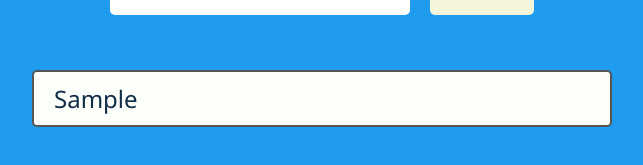
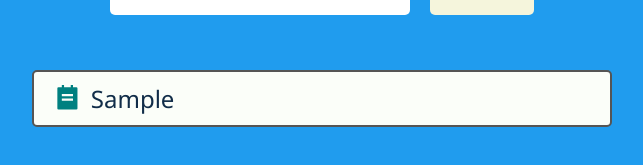
Before and after one commit to mariata06/todo-App, a React (Create React App) app: page / in a window 1280 px wide. Both pictures are taken after typing "Sample" into the empty fields and a click on the button "Submit". Shown: the part 163-328 px from the top of the page, without its empty margins (318-961 px from the left). Built offline with nearby package versions, Linux system fonts and the light colour scheme.

Commit message:
Массив строк задач заменяет на массив объектов задач, подключает библиотеку для генерации уникального id

```diff
--- a/package.json
+++ b/package.json
@@ -8,7 +8,9 @@
     "@testing-library/user-event": "^13.5.0",
     "react": "^18.2.0",
     "react-dom": "^18.2.0",
+    "react-icons": "^4.7.1",
     "react-scripts": "5.0.1",
+    "uuid": "^9.0.0",
     "web-vitals": "^2.1.4"
   },
   "scripts": {
--- a/src/App.js
+++ b/src/App.js
@@ -1,4 +1,5 @@
 import { useState } from 'react';
+import { v4 as uuidv4 } from 'uuid'; //- генерирует уникальный id
 import TodoList from './components/Todos/TodoList';
 import TodoForm from './components/Todos/TodoForm';
 import './App.css';
@@ -9,12 +10,19 @@ function App() {
 
   //- обработчик добавления новой задачи
   const addTodoHandler = (text) => {
-    setTodos([...todos, text])
+    const newTodo = {
+      text: text,
+      isCompleted: false,
+      id: uuidv4(), //-вызов функции генерации уникального id
+    }
+
+    console.log(newTodo);
+    setTodos([...todos, newTodo])
   }
 
   //- обработчик удаления выполненных задач
-  const deleteTodoHandler = (index) => {
-    setTodos(todos.filter((_, idx) => idx !== index))
+  const deleteTodoHandler = (id) => {
+    setTodos(todos.filter((todo) => todo.id !== id))
   }
 
   return (
--- a/src/components/Todos/Todo.js
+++ b/src/components/Todos/Todo.js
@@ -1,9 +1,11 @@
+import { RiTodoFill } from "react-icons/ri";
 import styles from './Todo.module.css'
 
-function Todo({ todo, index, deleteTodo }) {
+function Todo({ todo, deleteTodo }) {
     return (
-        <div className={styles.todoItem} onDoubleClick={() => deleteTodo(index)}>
-            <div className={styles.todoText}>{todo}</div>
+        <div className={styles.todoItem} onDoubleClick={() => deleteTodo(todo.id)}>
+            <RiTodoFill className={styles.todoIcon}/>
+            <div className={styles.todoText}>{todo.text}</div>
         </div>
     )
 }
--- a/src/components/Todos/Todo.module.css
+++ b/src/components/Todos/Todo.module.css
@@ -12,6 +12,12 @@
     cursor: pointer;
 }
 
+.todoIcon {
+    font-size: 1.8rem;
+    margin-right: 10px;
+    color: teal;
+}
+
 .todoText {
     width: 100%;
     text-align: left;
--- a/src/components/Todos/TodoForm.js
+++ b/src/components/Todos/TodoForm.js
@@ -7,7 +7,9 @@ function TodoForm({ addTodoItem }) {
     //- обработчик отправки формы
     const onSubmitHandler = (event) => {
         event.preventDefault();
-        addTodoItem(text);
+        if (text !== "") {
+            addTodoItem(text);
+        }
         setText(''); //- очищение поля ввода
     }
 
--- a/src/components/Todos/TodoList.js
+++ b/src/components/Todos/TodoList.js
@@ -9,7 +9,7 @@ function TodoList(props) {
         <div className={styles.todoListContainer}>
             {/* //- если todos.length === 0  */}
             {!todos.length && <h2>Todo List is empty</h2>}
-            {todos.map((item, index) => <Todo key={index} todo={item} index={index} deleteTodo={deleteTodoItem}/>)}
+            {todos.map((todo) => (<Todo key={todo.id} todo={todo} deleteTodo={deleteTodoItem}/>))}
         </div>
     )
 }
```
Also changed, not shown: 1 other file (tests, documents, lock files or other folders).
